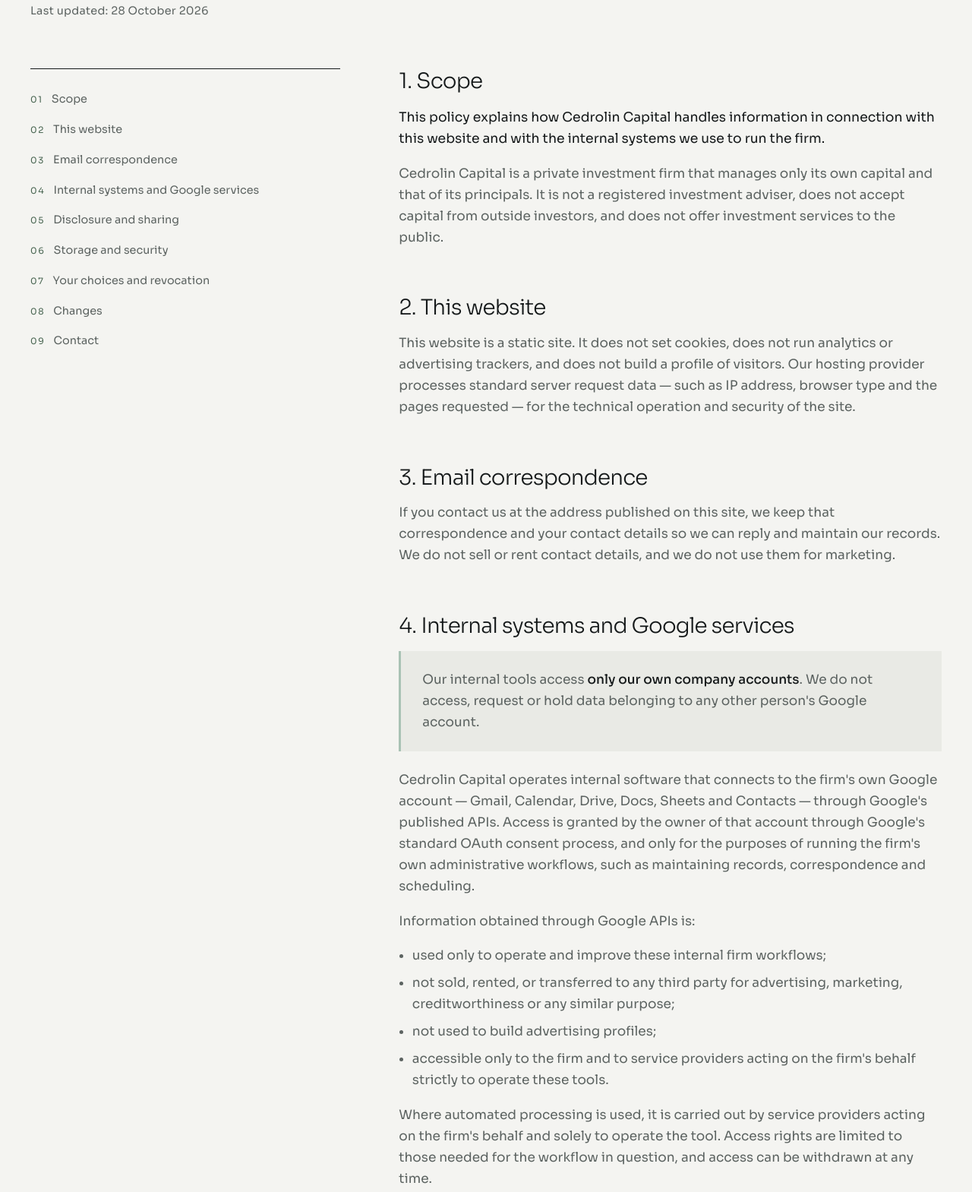
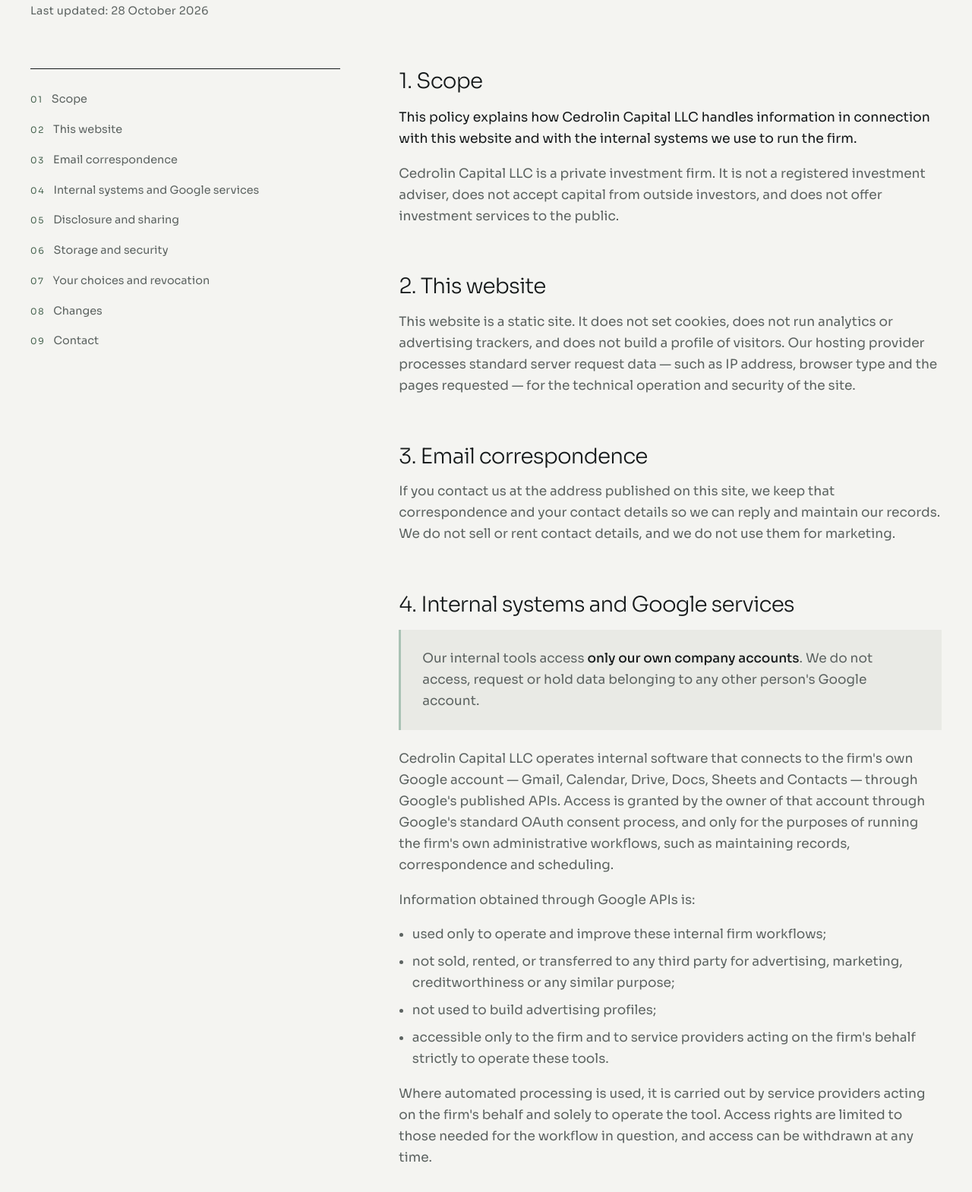
Before and after one commit to cedrolin346/cedrolin-site, a plain HTML site: page privacy.html in a window 1280 px wide. Shown: the part 307-1876 px from the top of the page at 76% size. Drawn offline with Linux system fonts and the light colour scheme.

Commit message:
Publish from Drive (2026-11-03 22:25 UTC)
update index.html
update privacy.html

```diff
--- a/privacy.html
+++ b/privacy.html
@@ -98,8 +98,8 @@
       <div class="body">
         <section id="scope">
           <h2>1. Scope</h2>
-          <p class="lead">This policy explains how Cedrolin Capital handles information in connection with this website and with the internal systems we use to run the firm.</p>
-          <p>Cedrolin Capital is a private investment firm that manages only its own capital and that of its principals. It is not a registered investment adviser, does not accept capital from outside investors, and does not offer investment services to the public.</p>
+          <p class="lead">This policy explains how Cedrolin Capital LLC handles information in connection with this website and with the internal systems we use to run the firm.</p>
+          <p>Cedrolin Capital LLC is a private investment firm. It is not a registered investment adviser, does not accept capital from outside investors, and does not offer investment services to the public.</p>
         </section>
 
         <section id="website">
@@ -117,7 +117,7 @@
           <div class="callout">
             <p>Our internal tools access <strong>only our own company accounts</strong>. We do not access, request or hold data belonging to any other person's Google account.</p>
           </div>
-          <p>Cedrolin Capital operates internal software that connects to the firm's own Google account — Gmail, Calendar, Drive, Docs, Sheets and Contacts — through Google's published APIs. Access is granted by the owner of that account through Google's standard OAuth consent process, and only for the purposes of running the firm's own administrative workflows, such as maintaining records, correspondence and scheduling.</p>
+          <p>Cedrolin Capital LLC operates internal software that connects to the firm's own Google account — Gmail, Calendar, Drive, Docs, Sheets and Contacts — through Google's published APIs. Access is granted by the owner of that account through Google's standard OAuth consent process, and only for the purposes of running the firm's own administrative workflows, such as maintaining records, correspondence and scheduling.</p>
           <p>Information obtained through Google APIs is:</p>
           <ul>
             <li>used only to operate and improve these internal firm workflows;</li>
@@ -161,7 +161,7 @@
   <div class="wrap">
     <div class="top">
       <span class="logo"><svg viewBox="0 0 32 32" fill="none" stroke="currentColor" stroke-width="1.4" aria-hidden="true" style="width:26px;height:26px"><rect x="1" y="1" width="30" height="30"/><path d="M16 6 L24 16 L16 26 L8 16 Z"/><path d="M16 6 V26"/></svg><span>Cedrolin <em>Capital</em></span></span>
-      <span>© 2026 Cedrolin Capital. All rights reserved.</span>
+      <span>© 2026 Cedrolin Capital LLC. All rights reserved.</span>
     </div>
     <div class="legal">
       <p>Important information</p>
```
Also changed, not shown: index.html (+2 -2 lines).
